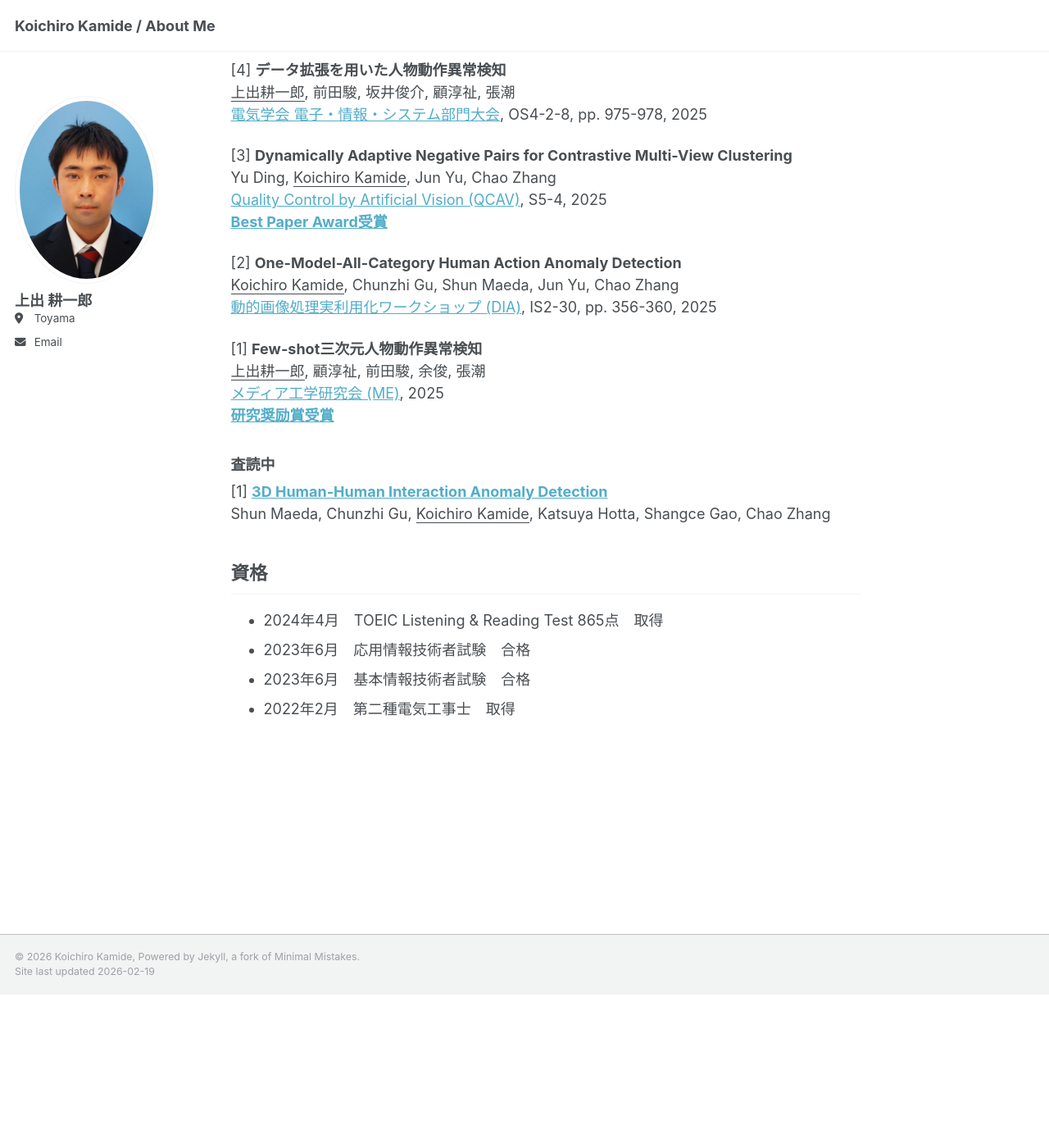
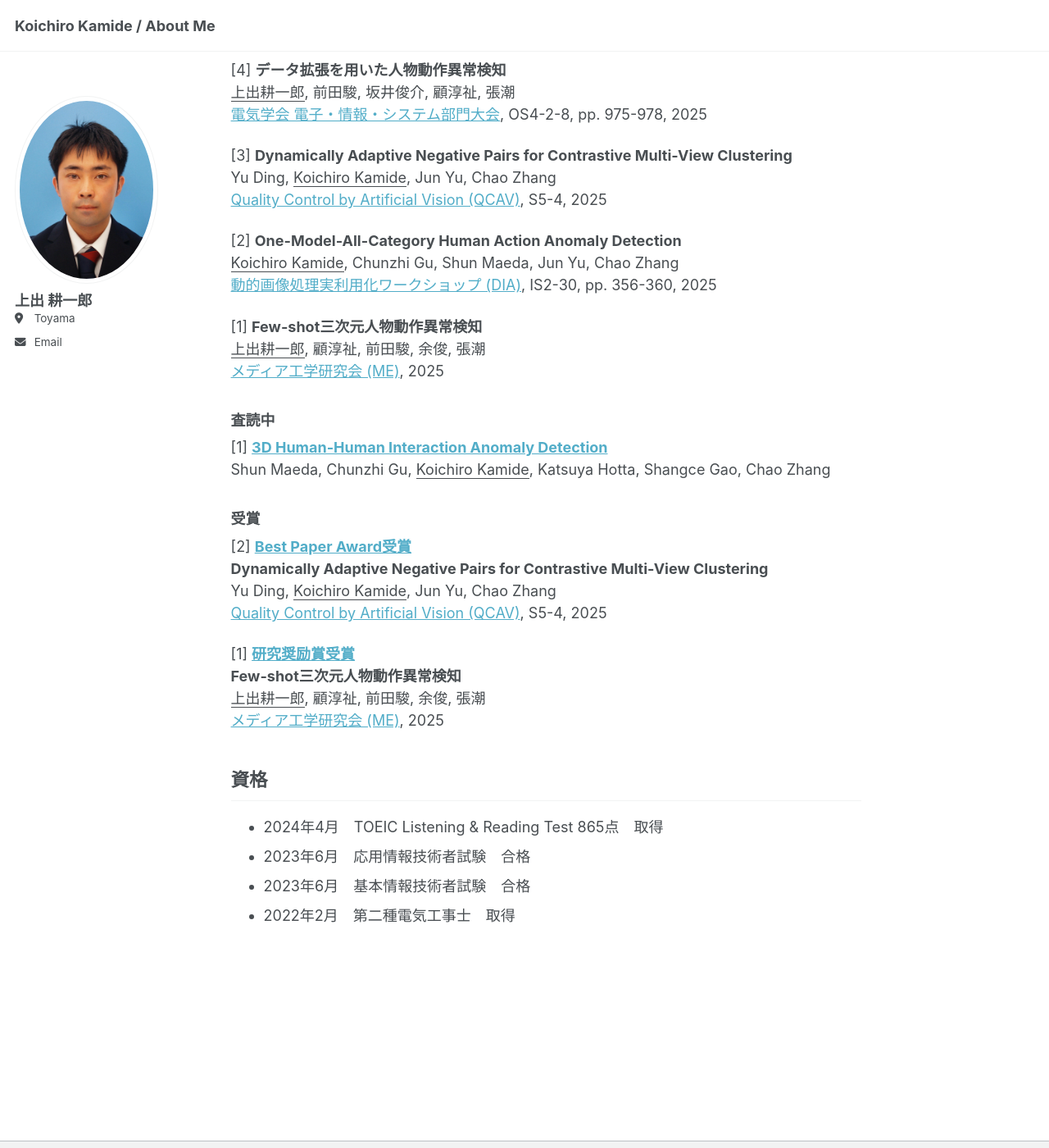
Before and after one commit to koichiro-kamide/koichiro-kamide.github.io, a Jekyll site: the page built from _pages/about.md, in a window 1280 px wide and 1400 px high, scrolled down 901 px. Shown: the whole window at 82% size. Built offline with Jekyll 4.4.1, drawn with Linux system fonts in a browser that asks for light colours; before the commit the page ends 2114 px from its top, so only the background shows below that.

Commit message:
Update about.md

```diff
--- a/_pages/about.md
+++ b/_pages/about.md
@@ -76,6 +74,18 @@ Yu Ding, <u>Koichiro Kamide</u>, Jun Yu, Chao Zhang
 Shun Maeda, Chunzhi Gu, <u>Koichiro Kamide</u>, Katsuya Hotta, Shangce Gao, Chao Zhang
 
 
+### 受賞
+[2] [**Best Paper Award受賞**](https://www.tc-iaip.org/qcav/2025/#:~:text=S5%2D4%E2%80%83Dynamically%20Adaptive%20Negative%20Pairs%20for%20Contrastive%20Multi%2DView%20Clustering)
+**Dynamically Adaptive Negative Pairs for Contrastive Multi-View Clustering**
+Yu Ding, <u>Koichiro Kamide</u>, Jun Yu, Chao Zhang
+[Quality Control by Artificial Vision (QCAV)](https://www.tc-iaip.org/qcav/2025/), S5-4, 2025
+
+[1] [**研究奨励賞受賞**](https://www.ite.or.jp/study/me/files/award.html)
+**Few-shot三次元人物動作異常検知**
+<u>上出耕一郎</u>, 顧淳祉, 前田駿, 余俊, 張潮
+[メディア工学研究会 (ME)](https://www.ite.or.jp/ken/program/index.php?tgs_regid=eaad7329a67e51120a4fda78e0770437c4d94cd15318bc2211cb5356630849dd&tgid=ITE-ME), 2025
+
+
 ## 資格
 * 2024年4月　TOEIC Listening & Reading Test 865点　取得
 * 2023年6月　応用情報技術者試験　合格
```
Also changed, not shown: other parts of _pages/about.md (+0 -2 lines).
